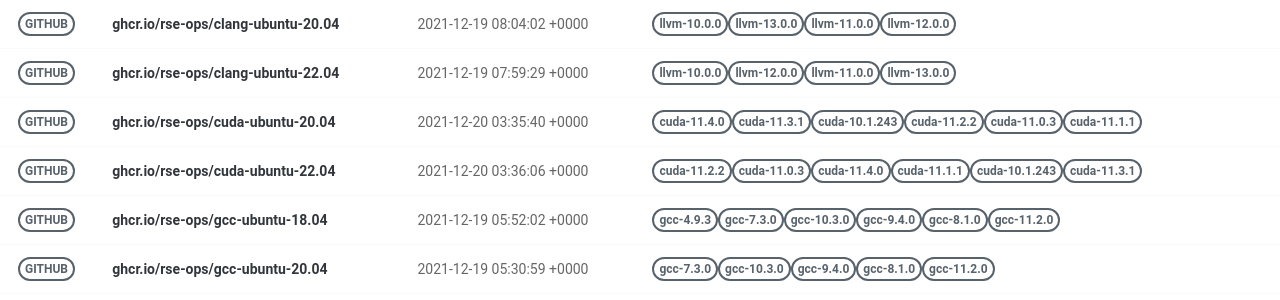
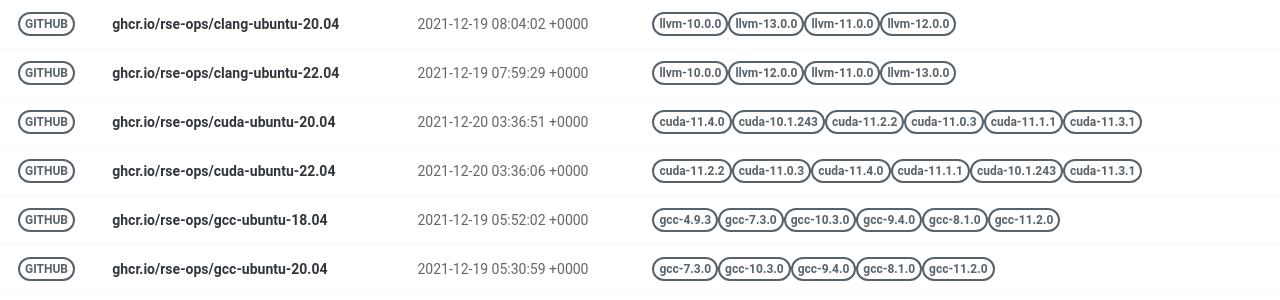
Before and after one commit to rse-ops/docker-images, a Jekyll site: the page built from pages/index.md, in a window 1280 px wide. Shown: the part 179-479 px from the top of the page. Built offline with Jekyll 4.4.1, drawn with Linux system fonts in a browser that asks for light colours; nearby versions of some CDN libraries.

Commit message:
Automated push to update library 2021-12-20

```diff
--- a/_library/ghcr.io-rse-ops-cuda-ubuntu-20.04.md
+++ b/_library/ghcr.io-rse-ops-cuda-ubuntu-20.04.md
@@ -1,7 +1,7 @@
 ---
 layout: container
 name: ghcr.io/rse-ops/cuda-ubuntu-20.04
-updated_at: 2021-12-20 03:35:40.476010
+updated_at: 2021-12-20 03:36:51.672740
 
 
 container_url: https://github.com/orgs/rse-ops/packages/container/package/cuda-ubuntu-20.04
```
Also changed, not shown: other parts of _library/ghcr.io-rse-ops-cuda-ubuntu-20.04.md (+3 -3 lines).
